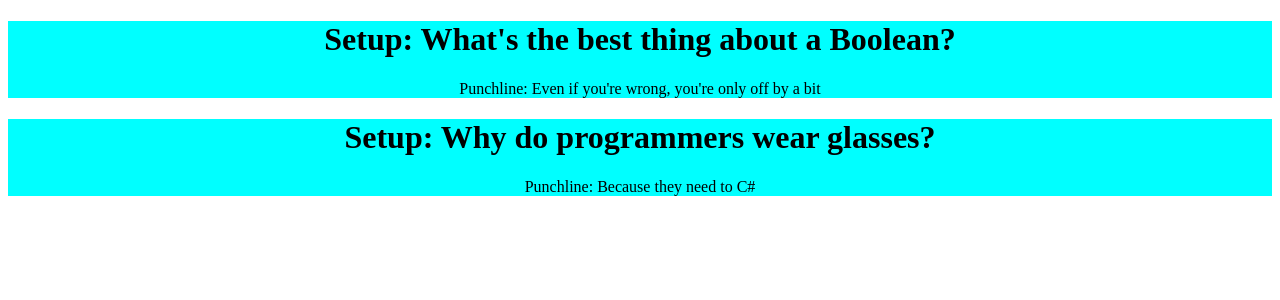
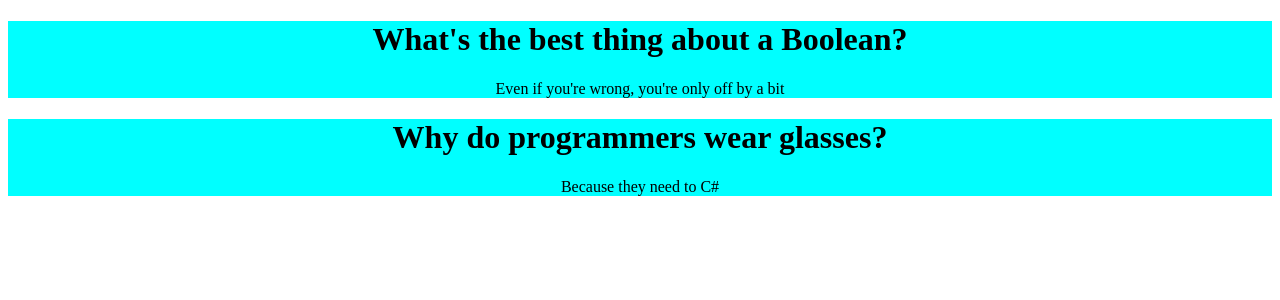
Before and after one commit to igorntwari/React-introductory-Exercise, a React (Create React App) app in the folder hello-word/: page / in a window 1280 px wide. Shown: the top 300 px of the page. Built offline with nearby package versions, Linux system fonts and the light colour scheme.

Commit message:
fix:removed unneccesary codes

```diff
--- a/hello-word/src/components/Jokes.js
+++ b/hello-word/src/components/Jokes.js
@@ -11,8 +11,8 @@ export default function Jokes() {
         <div>
             {jokes.map((joke, index) => (
                 <div className='joke-name' key={index}>
-                    <h1>Setup: {joke.setup}</h1>
-                    <p>Punchline: {joke.punchline}</p>
+                    <h1> {joke.setup}</h1>
+                    <p> {joke.punchline}</p>
                 </div>
             ))}
         </div>
```
